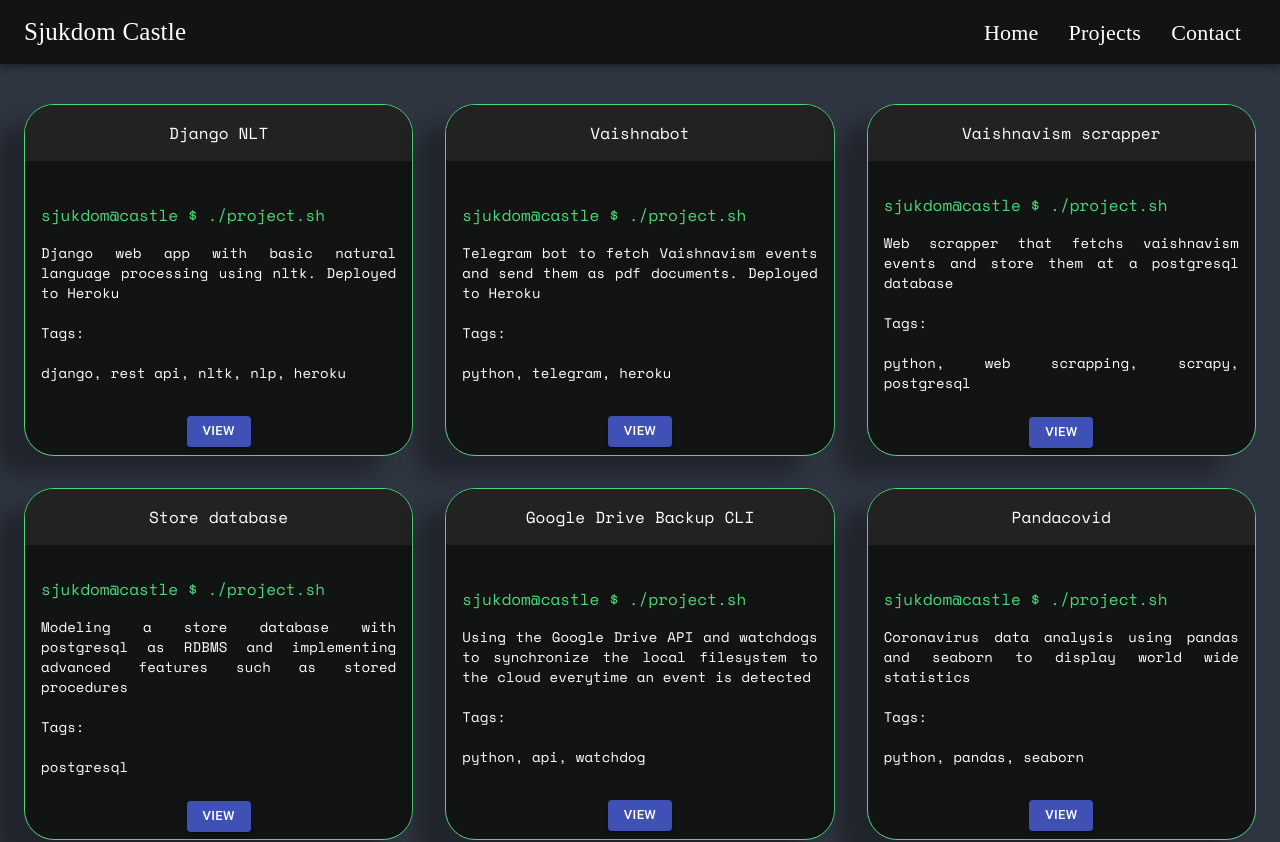
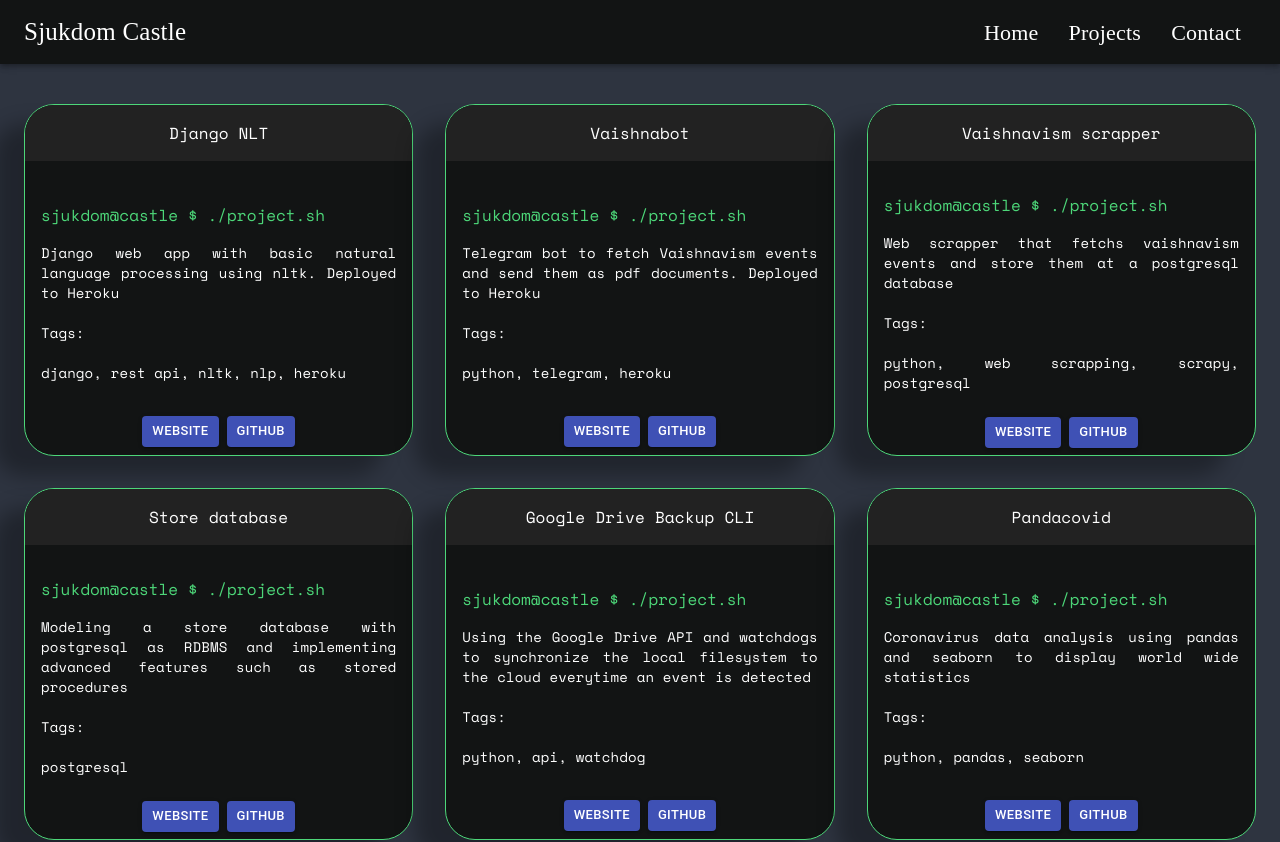
Before and after one commit to daniel-sjkdm/SjkdmIsland, a React (Create React App) app in the folder sjkdm_island/: page /SjukdomCastle/projects in a window 1280 px wide. Shown: the top 842 px of the page. Built offline with nearby package versions, Linux system fonts and the light colour scheme; a web font is replaced by a local one.

Commit message:
Button name from view to github

```diff
--- a/sjkdm_island/src/components/ProjectItem.js
+++ b/sjkdm_island/src/components/ProjectItem.js
@@ -36,7 +36,7 @@ const useStyles = makeStyles((theme) => ({
 }));
 
 
-const ProjectItem = ({title, description, url, tags}) => {
+const ProjectItem = ({title, description, url, tags, website}) => {
     const classes = useStyles();
     return (
         <div>
@@ -71,13 +71,24 @@ const ProjectItem = ({title, description, url, tags}) => {
                     alignItems: "center",
                     justifyContent: "center"
                 }}>
+                    {
+                        website !== "" ? (
+                            <Button
+                                size="small"
+                                variant="contained"
+                                color="primary"
+                                href={website}
+                                target="_blank"
+                            > Website </Button>
+                        ) : ""
+                    }
                     <Button
                         size="small"
                         variant="contained"
                         color="primary"
                         href={url}
                         target="_blank"
-                    > View </Button>
+                    > Github </Button>
                 </CardActions>
             </Card>
         </div>
```
